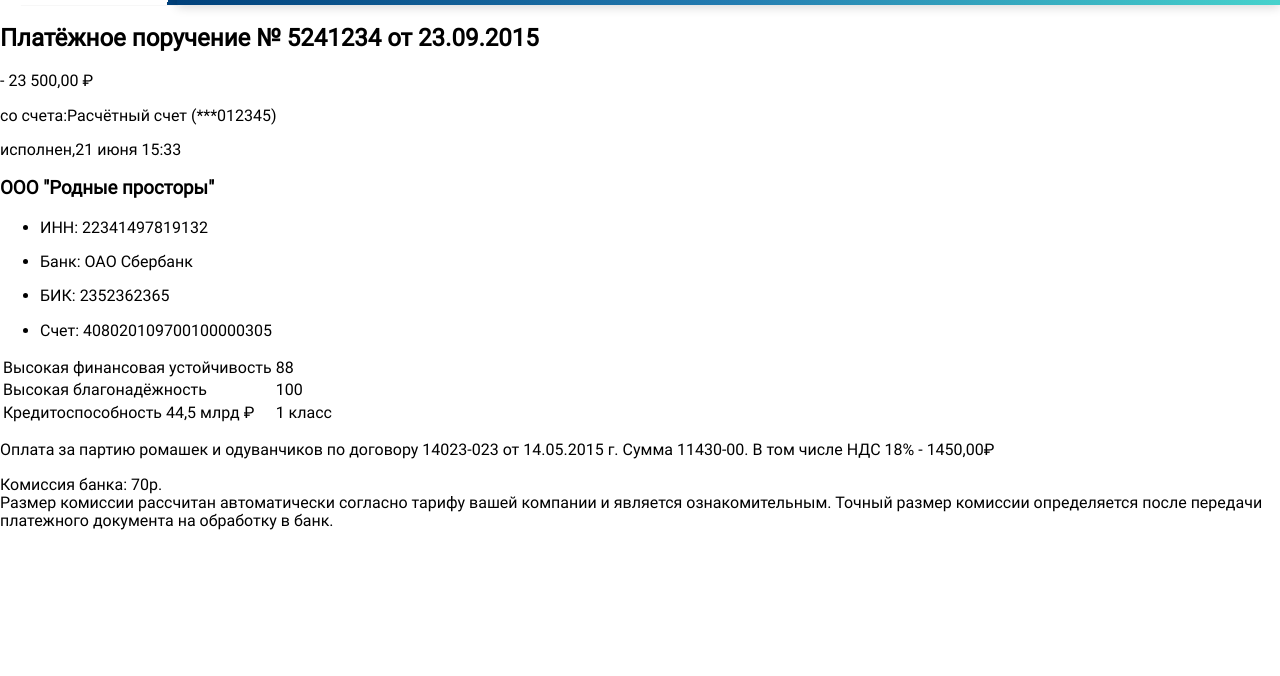
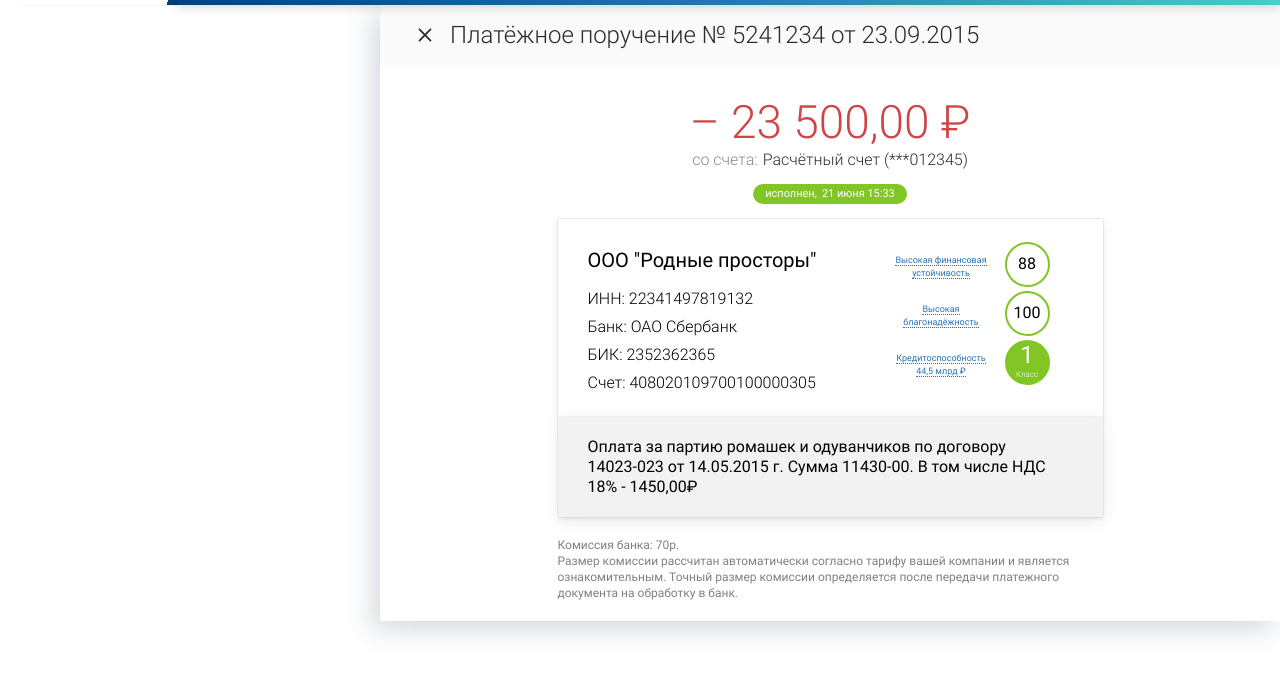
Before and after one commit to DrannikovVladimir/markupTest, a website: page source/index.html in a window 1280 px wide. Shown: the part 54-730 px from the top of the page. Drawn offline with nearby package versions, Linux system fonts and the light colour scheme; files that its build step writes are made by us from their sources.

Commit message:
Сверстал платёжное поручение

```diff
--- a/source/index.html
+++ b/source/index.html
@@ -47,14 +47,24 @@
   </header>
 
   <main class="page-main">
+    <div class="page-main__column-left"></div>
+    <div class="page-main__column-right">
       <section class="order">
+        <div class="order__title-wrapper">
+          <button class="order__button-close">
+            <span class="visually-hidden">Закрыть платёжное поручение</span>
+          </button>
           <h2 class="order__title">Платёжное поручение № 5241234 от 23.09.2015</h2>
-      <p class="order__account">- 23 500,00 ₽</p>
+        </div>
+        <p class="order__account">– 23 500,00 ₽</p>
         <p class="order__description"><span>со счета:</span>Расчётный счет (***012345)</p>
+        <div class="order__date-wrapper">
           <p class="order__date">исполнен,<span>21 июня 15:33</span></p>
+        </div>
 
         <div class="order__card card">
           <div class="card__content">
+            <div class="card__content-left">
               <h3 class="card__title">ООО "Родные просторы"</h3>
               <ul class="card__list">
                 <li class="card__item">
@@ -72,29 +82,51 @@
               </ul>
             </div>
 
-        <div class="order__features">
-          <table class="features">
+            <div class="card__content-right">
+              <table class="order__features-table.features">
                 <tr class="features__list">
-              <td class="features__item">Высокая финансовая устойчивость</td>
-              <td class="features__item">88</td>
+                  <td class="features__item features__item--text">
+                    <span>Высокая финансовая устойчивость</span>
+                  </td>
+                  <td class="features__item">
+                    <div class="features__graph">
+                      <span>88</span>
+                    </div>
+                  </td>
                 </tr>
                 <tr class="features__list">
-              <td class="features__item">Высокая благонадёжность</td>
-              <td class="features__item">100</td>
+                  <td class="features__item features__item--text">
+                    <span>Высокая благонадёжность</span>
+                  </td>
+                  <td class="features__item">
+                    <div class="features__graph">
+                      <span>100</span>
+                    </div>
+                  </td>
                 </tr>
                 <tr class="features__list">
-              <td class="features__item">Кредитоспособность 44,5 млрд ₽</td>
-              <td class="features__item">1 класс</td>
+                  <td class="features__item features__item--text">
+                    <span>Кредитоспособность 44,5 млрд ₽</span>
+                  </td>
+                  <td class="features__item">
+                    <div class="features__graph features__graph--class">
+                      <span>1</span>
+                      <span class="features__class">Класс</span>
+                    </div>
+                  </td>
                 </tr>
               </table>
             </div>
-        <div class="card__description">
+          </div>
+
+          <div class="card__description-wrapper">
             <p class="card__description-text">Оплата за партию ромашек и одуванчиков по договору 14023-023 от 14.05.2015 г. Сумма 11430-00. В том числе НДС 18% - 1450,00₽</p>
           </div>
         </div>
 
         <p class="order__commission">Комиссия банка: 70р.<br>Размер комиссии рассчитан автоматически согласно тарифу вашей компании и является ознакомительным. Точный размер комиссии определяется после передачи платежного документа на обработку в банк.</p>
       </section>
+    </div>
   </main>
 </body>
 </html>
--- /dev/null
+++ b/source/sass/blocks/card.scss
@@ -0,0 +1,66 @@
+.card {
+  width: 545px;
+  margin: 0 auto;
+  margin-bottom: 20px;
+}
+
+.card__content {
+  display: flex;
+  align-items: flex-start;
+  padding: 20px 30px;
+
+  box-shadow: 0px 0px 1px rgba(0, 0, 0, 0.390682),
+    0px 3px 10px rgba(0, 0, 0, 0.0869282);
+}
+
+.card__content-left {
+  width: 230px;
+  margin-right: 70px;
+}
+
+.card__content-right {
+  width: 165px;
+}
+
+.card__title {
+  margin: 0;
+  margin-top: 10px;
+  margin-bottom: 13px;
+
+  font-size: 20px;
+  line-height: 23px;
+  font-weight: 400;
+}
+
+.card__list {
+  margin: 0;
+  padding: 0;
+
+  list-style: none;
+}
+
+.card__requisite {
+  margin: 0;
+
+  font-size: 16px;
+  line-height: 28px;
+  font-weight: 300;
+}
+
+.card__description-wrapper {
+  padding: 20px 30px;
+
+  background-color: #F2F2F2;
+  box-shadow: 0px 0px 1px rgba(0, 0, 0, 0.239102),
+    0px 4px 15px rgba(0, 0, 0, 0.0869282),
+    0px 2px 3px rgba(0, 0, 0, 0.0651891);
+}
+
+.card__description-text {
+  width: 470px;
+  margin: 0;
+
+  font-size: 16px;
+  line-height: 20px;
+  font-weight: 400;
+}
--- /dev/null
+++ b/source/sass/blocks/features.scss
@@ -0,0 +1,40 @@
+.features__item {
+
+  &--text {
+    padding-right: 10px;
+    text-align: center;
+    line-height: 0.8;
+
+    span {
+      border-bottom: 1px dotted #2773b9;
+      font-size: 9px;
+      color: #2773b9;
+    }
+  }
+}
+
+.features__graph {
+  display: flex;
+  justify-content: center;
+  align-items: center;
+  width: 45px;
+  height: 45px;
+  border: 2px solid $accent-color;
+  border-radius: 50%;
+
+  &--class {
+    flex-direction: column;
+    justify-content: flex-start;
+
+    font-size: 24px;
+    color: #FFFFFF;
+
+    background-color: $accent-color
+  }
+}
+
+.features__class {
+  display: block;
+  font-size: 8px;
+  font-weight: 300;
+}
--- /dev/null
+++ b/source/sass/blocks/order.scss
@@ -0,0 +1,93 @@
+.order__title-wrapper {
+  display: flex;
+  align-items: center;
+  margin-bottom: 30px;
+  padding: 15px 30px;
+
+  background-color: rgba(0, 0, 0, 0.02);;
+}
+
+.order__title {
+  margin: 0;
+
+  font-size: 24px;
+  line-height: 28px;
+  font-weight: 300;
+  color: #2B2B2B;
+}
+
+.order__button-close {
+  width: 30px;
+  height: 30px;
+  margin-right: 10px;
+  border: none;
+
+  background-color: transparent;
+  background-image: url('../img/icon-close.svg');
+  background-repeat: no-repeat;
+  background-position: center;
+  background-size: 26px;
+}
+
+.order__account {
+  margin: 0;
+
+  font-size: 46px;
+  line-height: 54px;
+  font-weight: 300;
+  color: $negative-color;
+  text-align: center;
+}
+
+.order__description {
+  margin: 0;
+  margin-bottom: 13px;
+
+  font-size: 16px;
+  line-height: 22px;
+  font-weight: 300;
+  color: #2B2B2B;
+  text-align: center;
+
+  span {
+    margin-right: 5px;
+
+    color: #828A96;
+  }
+}
+
+.order__date-wrapper {
+  display: flex;
+  justify-content: center;
+  margin-bottom: 15px;
+}
+
+.order__date {
+  display: inline-block;
+  margin: 0;
+  padding-top: 3px;
+  padding-right: 12px;
+  padding-bottom: 4px;
+  padding-left: 12px;
+  border-radius: 20px;
+
+  font-size: 11px;
+  line-height: 13px;
+  color: #FFFFFF;
+  text-align: center;
+  background-color: $accent-color;
+
+  span {
+    margin-left: 5px;
+  }
+}
+
+.order__commission {
+  width: 545px;
+  margin: 0 auto;
+  margin-bottom: 20px;
+
+  font-size: 12px;
+  line-height: 16px;
+  color: #808080;
+}
--- /dev/null
+++ b/source/sass/blocks/page-main.scss
@@ -0,0 +1,14 @@
+.page-main {
+  display: flex;
+}
+
+.page-main__column-left {
+  background-color: #828282;
+}
+
+.page-main__column-right {
+  width: 900px;
+  margin-left: auto;
+
+  box-shadow: -8px 9px 25px rgba(49, 68, 93, 0.2);
+}
--- a/source/sass/style.scss
+++ b/source/sass/style.scss
@@ -4,3 +4,7 @@
 @import "blocks/page-header.scss";
 @import "blocks/form-search.scss";
 @import "blocks/main-nav.scss";
+@import "blocks/page-main.scss";
+@import "blocks/order.scss";
+@import "blocks/card.scss";
+@import "blocks/features.scss";
```
Also changed, not shown: source/img/icon-close.svg (added). Lines whose indentation alone changed are shown as unchanged.
